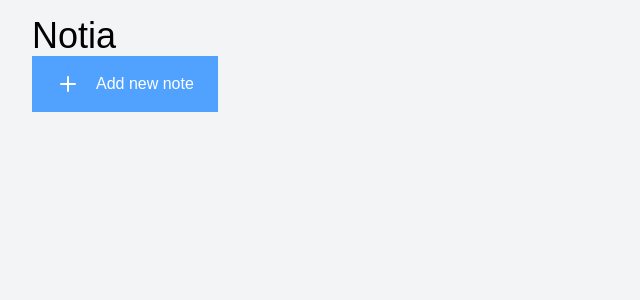
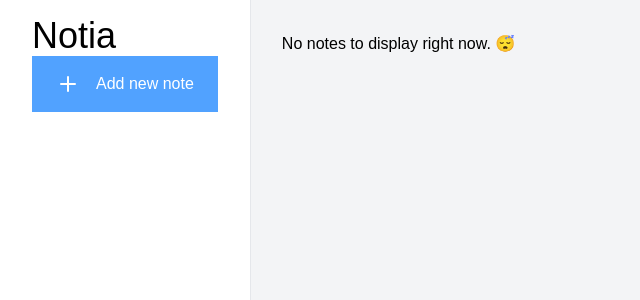
Before and after one commit to Klrfl/notia, a Svelte app: page / in a window 1280 px wide. Shown: the top 300 px of the page, without its empty margins (0-640 px from the left). Built offline with nearby package versions, Linux system fonts and the light colour scheme.

Commit message:
feat: add sidebar

```diff
--- a/src/App.svelte
+++ b/src/App.svelte
@@ -110,7 +110,8 @@
   }
 </script>
 
-<main>
+<main class="flex">
+  <nav class="min-w-max bg-white outline outline-gray-200 min-h-screen">
     <header class="px-8 py-4">
       <h1 class="text-4xl">{title}</h1>
 
@@ -123,13 +124,15 @@
         <NoteForm noteAdded={handleAddNewNote} />
       </Dialog>
     </header>
+  </nav>
 
-  <section class="px-8">
-    <ul class="grid gap-8 md:grid-cols-2 xl:grid-cols-3">
-      {#each notes as note (note.id)}
-        {#if notes.length === 0}
+  <section class="p-8">
+    <ul class="grid gap-8 lg:grid-cols-2 xl:grid-cols-3">
+      {#if !notes.length}
         <li>No notes to display right now. 😴</li>
       {/if}
+
+      {#each notes as note (note.id)}
         <NoteItem
           {note}
           editNote={initiateEditNote}
```
Lines whose indentation alone changed are shown as unchanged.
